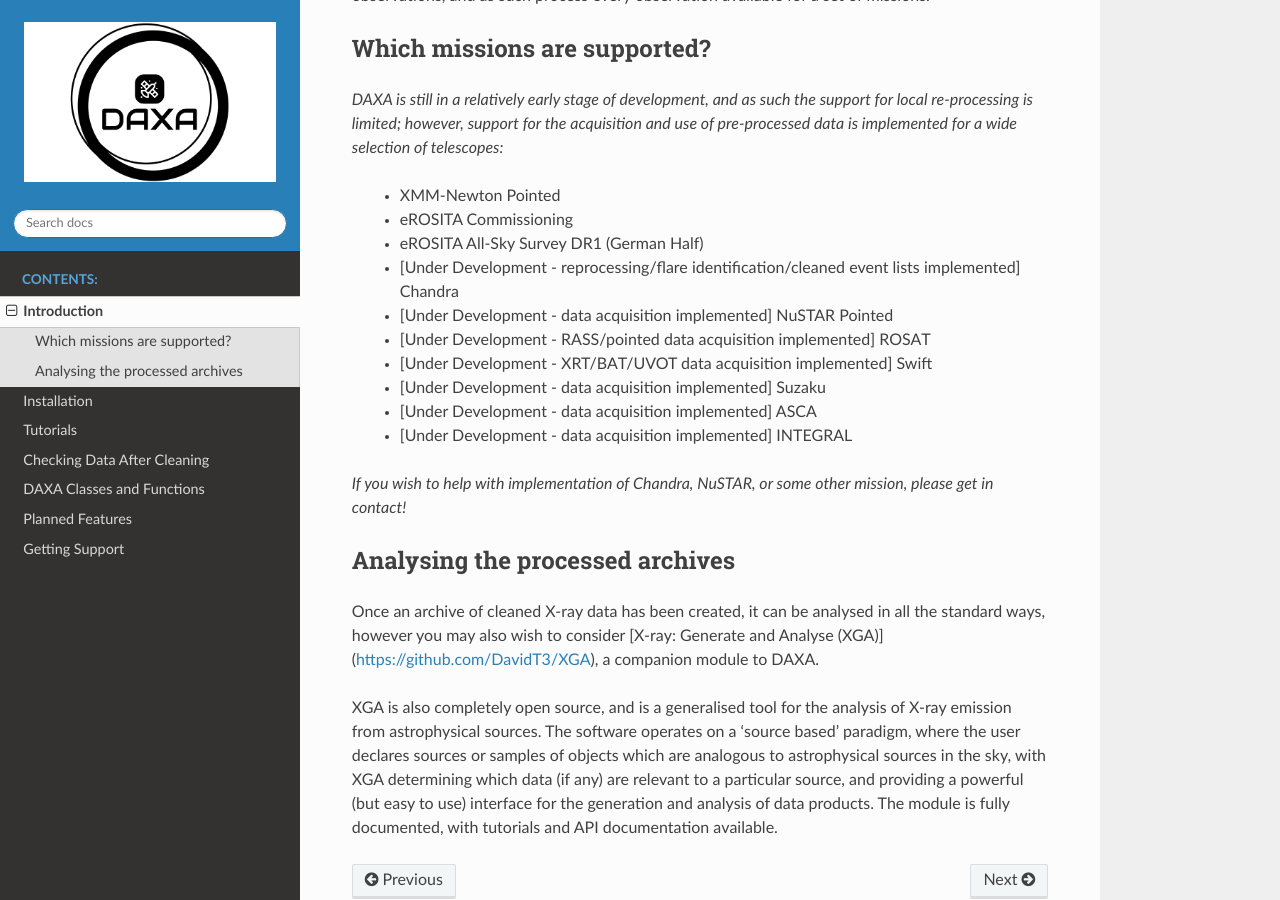
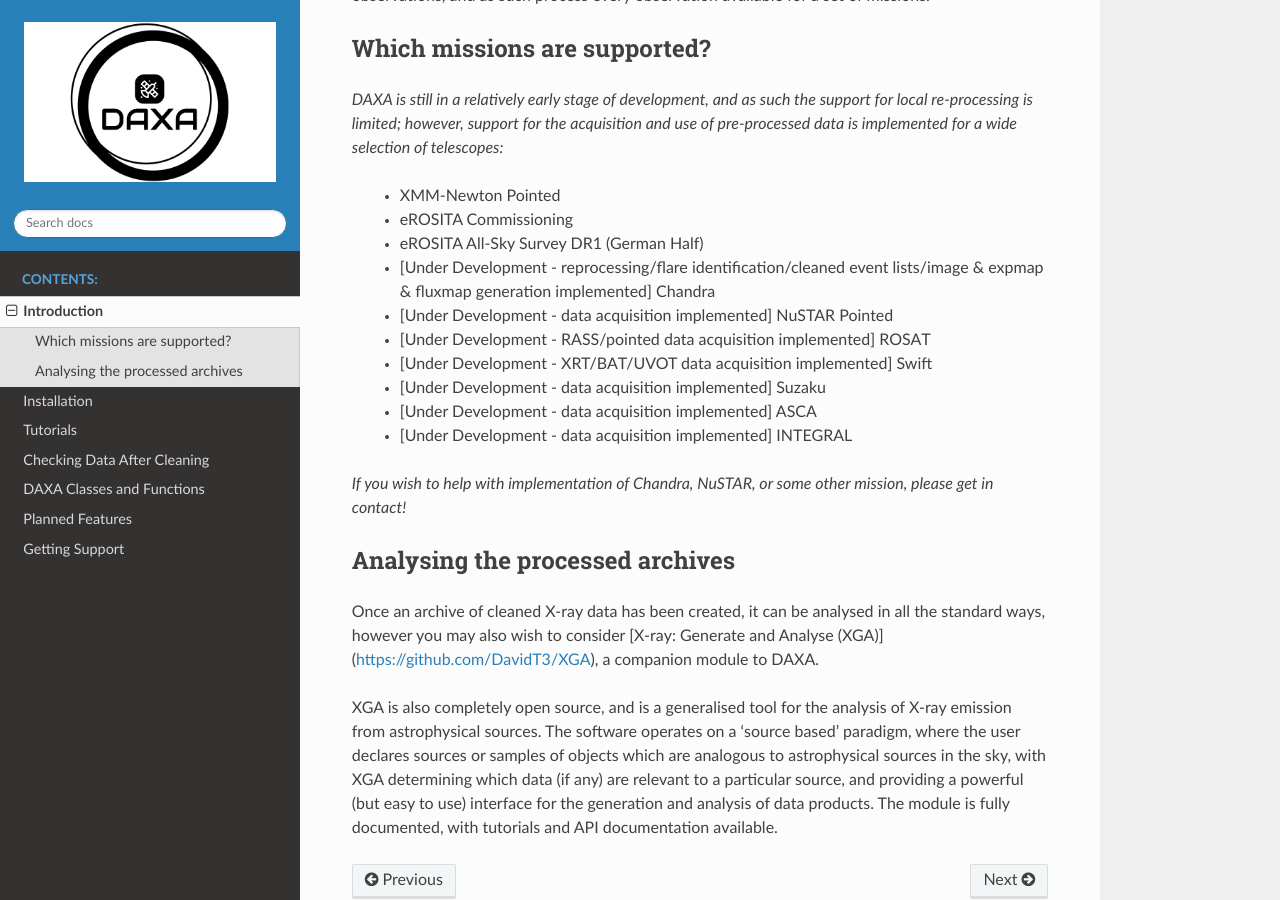
Before and after one commit to DavidT3/DAXA, a Sphinx documentation site: the page built from docs/source/intro.rst, in a window 1280 px wide and 900 px high, scrolled down 464 px. Built offline with Sphinx 7.4.7 and the Read the Docs theme 3.1.0, drawn with Linux system fonts in a browser that asks for light colours; pages that are not in the unit, such as notebooks, are missing from menus.

Commit message:
Should have included the fact we can generate images/expmaps etc. in every bit of the documentation that it needs to be for now - at least until a Chandra processing tutorial is made. For issue #319
Signed-off-by: David Turner <turne540@msu.edu>

```diff
--- a/docs/source/intro.rst
+++ b/docs/source/intro.rst
@@ -23,7 +23,7 @@ of telescopes:*
     * XMM-Newton Pointed
     * eROSITA Commissioning
     * eROSITA All-Sky Survey DR1 (German Half)
-    * [Under Development - reprocessing/flare identification/cleaned event lists implemented] Chandra
+    * [Under Development - reprocessing/flare identification/cleaned event lists/image & expmap & fluxmap generation implemented] Chandra
     * [Under Development - data acquisition implemented] NuSTAR Pointed
     * [Under Development - RASS/pointed data acquisition implemented] ROSAT
     * [Under Development - XRT/BAT/UVOT data acquisition implemented] Swift
```
Also changed, not shown: README.md (+1 -1 lines).
